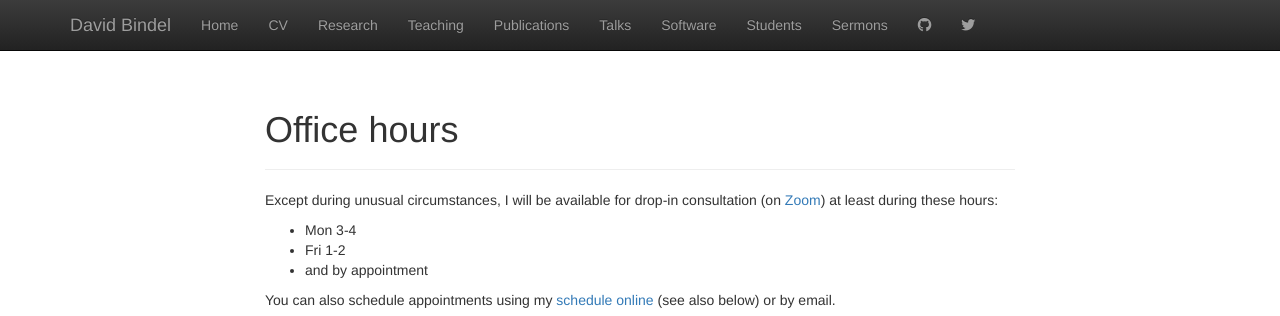
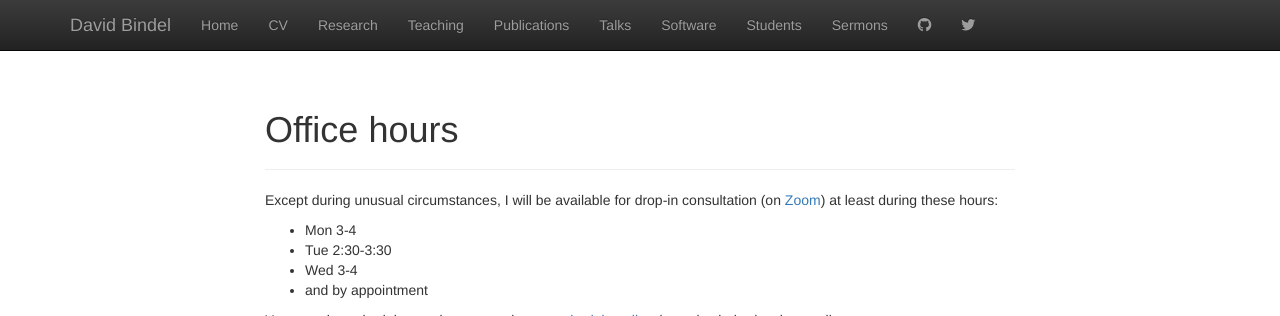
Before and after one commit to dbindel/cornell_web, a Jekyll site: the page built from hours.html, in a window 1280 px wide and 900 px high, cut to the strip 0-316 px from the top of the window. Built offline with Jekyll 4.4.1, drawn with Linux system fonts in a browser that asks for light colours; nearby versions of some CDN libraries.

Commit message:
Update OH for fall.

```diff
--- a/_data/hours.yml
+++ b/_data/hours.yml
@@ -1,3 +1,4 @@
 - Mon 3-4
-- Fri 1-2
+- Tue 2:30-3:30
+- Wed 3-4
 - and by appointment
```
